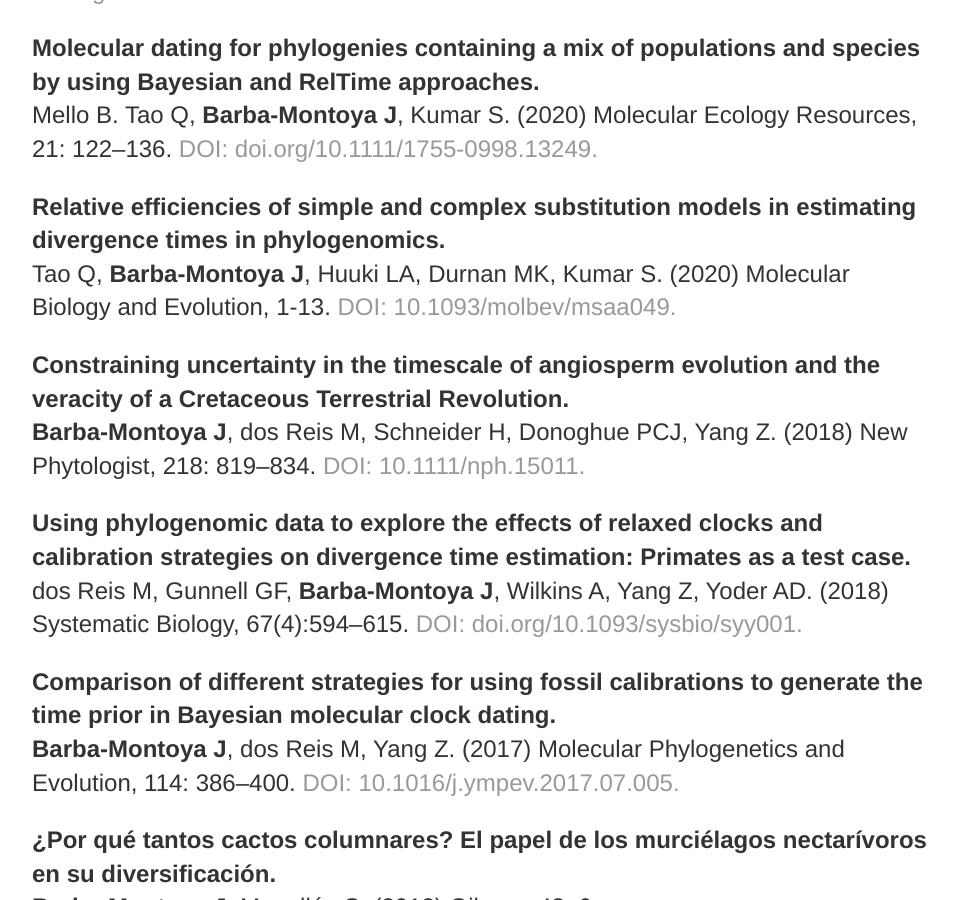
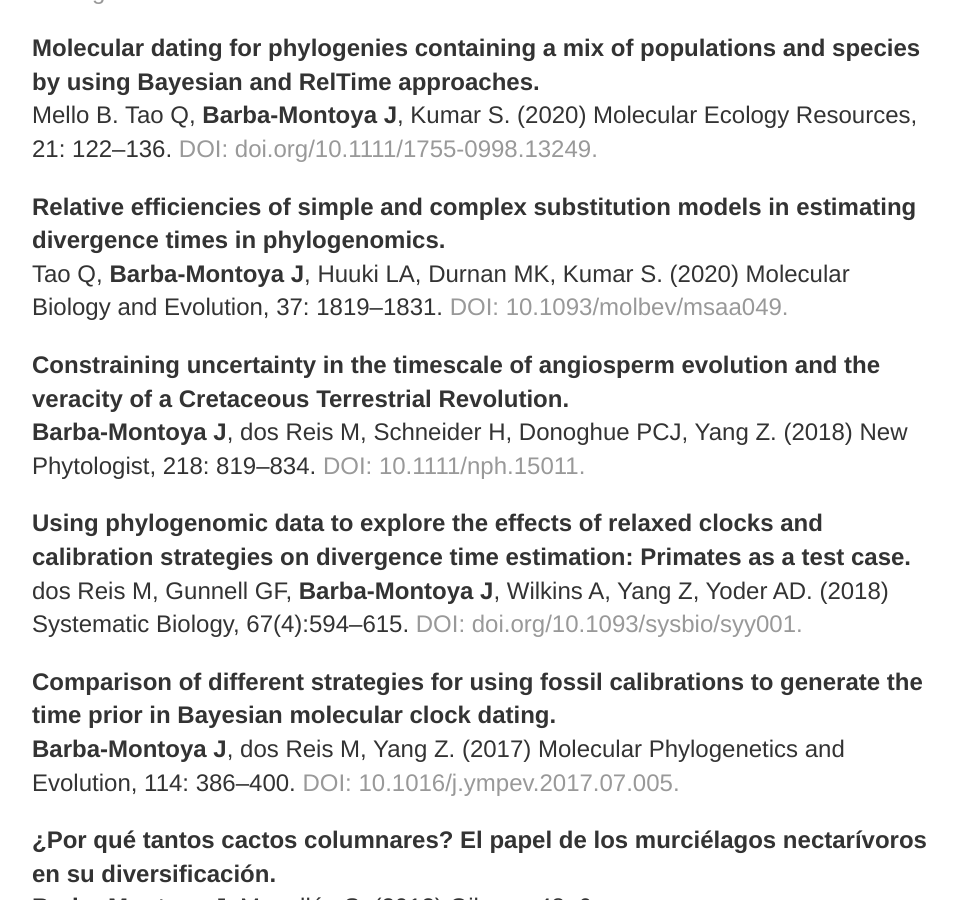
Before and after one commit to josebarbamontoya/josebarbamontoya.github.io, a Jekyll site: the page built from research/index.html, in a window 1280 px wide and 900 px high, scrolled down 688 px. Shown: the whole window, without its empty margins (160-1117 px from the left). Built offline with Jekyll 4.4.1, drawn with Linux system fonts in a browser that asks for light colours.

Commit message:
Update index.html

```diff
--- a/research/index.html
+++ b/research/index.html
@@ -18,7 +18,7 @@
 Mello B. Tao Q, <b>Barba-Montoya J</b>, Kumar S. (2020) Molecular Ecology Resources, 21: 122–136. <a href="https://doi.org/10.1111/1755-0998.13249">DOI: doi.org/10.1111/1755-0998.13249.</a>
 
 <p><b>Relative efficiencies of simple and complex substitution models in estimating divergence times in phylogenomics.</b><br>
-Tao Q, <b>Barba-Montoya J</b>, Huuki LA, Durnan MK, Kumar S. (2020) Molecular Biology and Evolution, 1-13. <a href=" https://doi.org/10.1093/molbev/msaa049">DOI: 10.1093/molbev/msaa049.</a>
+Tao Q, <b>Barba-Montoya J</b>, Huuki LA, Durnan MK, Kumar S. (2020) Molecular Biology and Evolution, 37: 1819–1831. <a href="https://doi.org/10.1093/molbev/msaa049">DOI: 10.1093/molbev/msaa049.</a>
 
 <p><b>Constraining uncertainty in the timescale of angiosperm evolution and the veracity of a Cretaceous Terrestrial Revolution.</b><br>
 <b>Barba-Montoya J</b>, dos Reis M, Schneider H, Donoghue PCJ, Yang Z. (2018) New Phytologist, 218: 819–834. <a href="https://nph.onlinelibrary.wiley.com/doi/abs/10.1111/nph.15011">DOI: 10.1111/nph.15011.</a>
```
